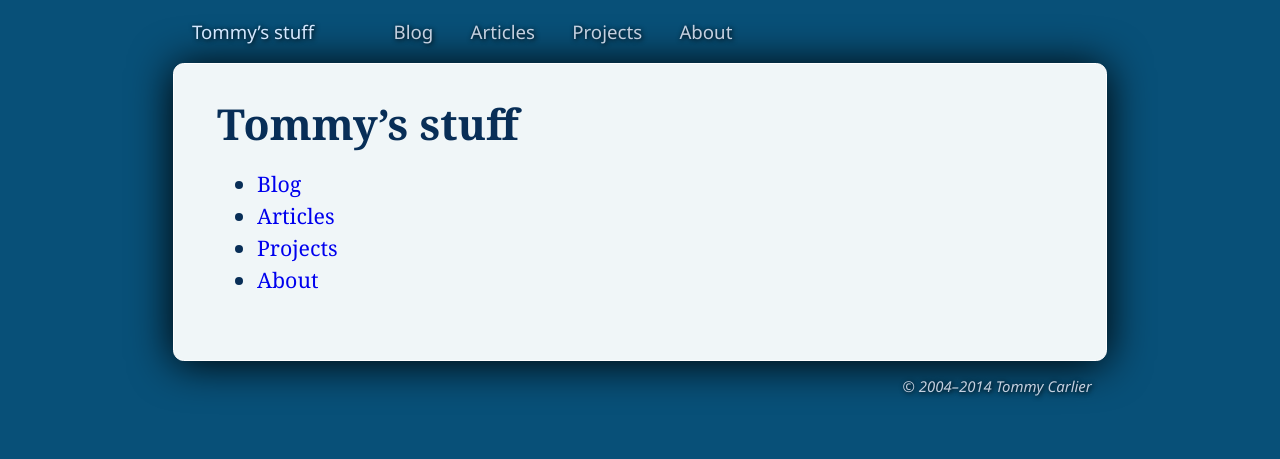
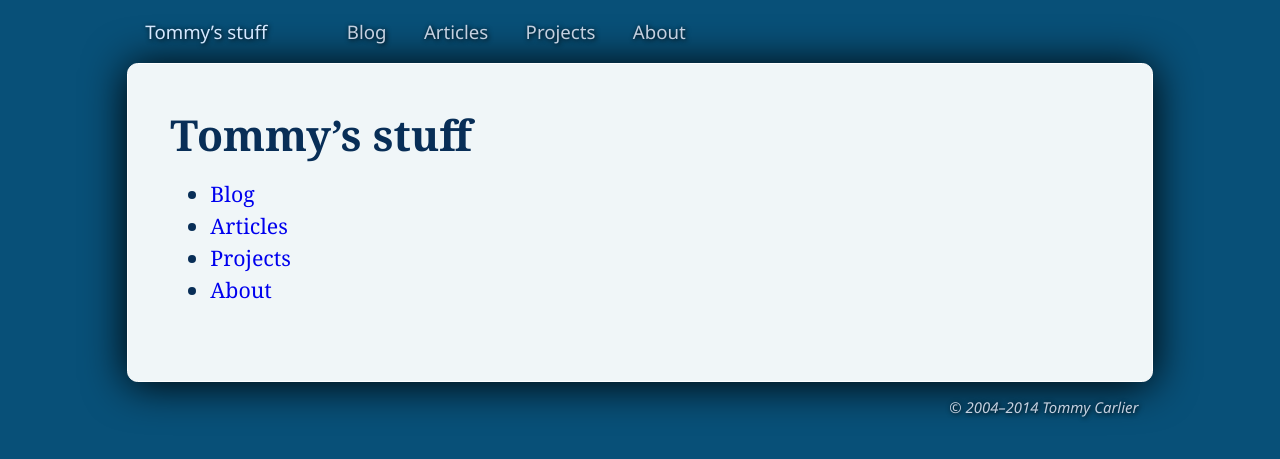
Before and after one commit to tommy-carlier/www.tcx.be, a Jekyll site: the page built from index.html, in a window 1280 px wide. Shown: the top 459 px of the page. Built offline with Jekyll 4.4.1, drawn with Linux system fonts in a browser that asks for light colours.

Commit message:
Small layout adjustments

```diff
--- a/assets/site.sass
+++ b/assets/site.sass
@@ -9,7 +9,7 @@ html
 
 body
   margin: 0 auto
-  max-width: 50em
+  max-width: 55em
   font: $frame-font
 
   &> header
@@ -53,7 +53,7 @@ body
   border: solid 1px $content-border-color
   border-radius: 0.5em
   box-shadow: 0 0.1em 2em #000
-  padding: 2em
+  padding: 2.5em 2em
 
 a
   text-decoration: none
```
